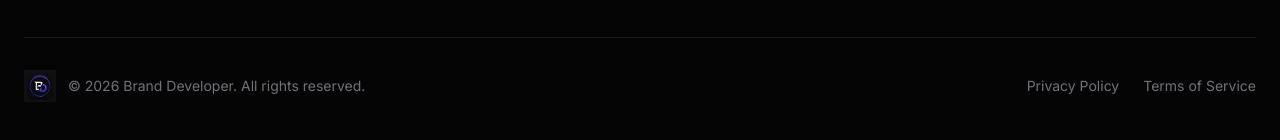
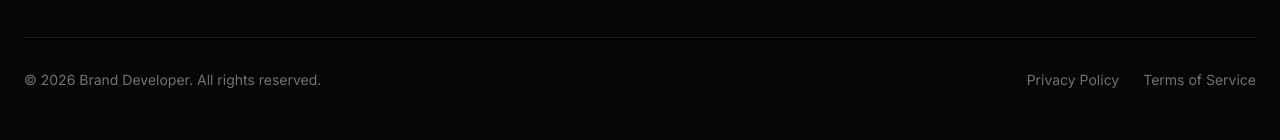
Before and after one commit to adinnur890/Brand-Developer, a Next.js app: page / in a window 1280 px wide. Shown: the part 6108-6248 px from the top of the page. Built offline with nearby package versions, Linux system fonts and the light colour scheme.

Commit message:
Remove logo from footer bottom section

```diff
--- a/src/components/Footer.tsx
+++ b/src/components/Footer.tsx
@@ -122,19 +122,9 @@ export default function Footer() {
 
         {/* Bottom */}
         <div className="border-t border-white/10 mt-12 pt-8 flex flex-col md:flex-row justify-between items-center gap-4">
-          <div className="flex items-center gap-3">
-            <div className="relative w-8 h-8">
-              <Image
-                src="/brand-developer.svg"
-                alt="Brand Developer"
-                fill
-                className="object-contain"
-              />
-            </div>
-            <p className="text-zinc-500 text-sm">
-              © {new Date().getFullYear()} Brand Developer. All rights reserved.
-            </p>
-          </div>
+          <p className="text-zinc-500 text-sm">
+            © {new Date().getFullYear()} Brand Developer. All rights reserved.
+          </p>
           <div className="flex gap-6">
             <a href="#" className="text-zinc-500 hover:text-white transition-colors text-sm">
               Privacy Policy
```
